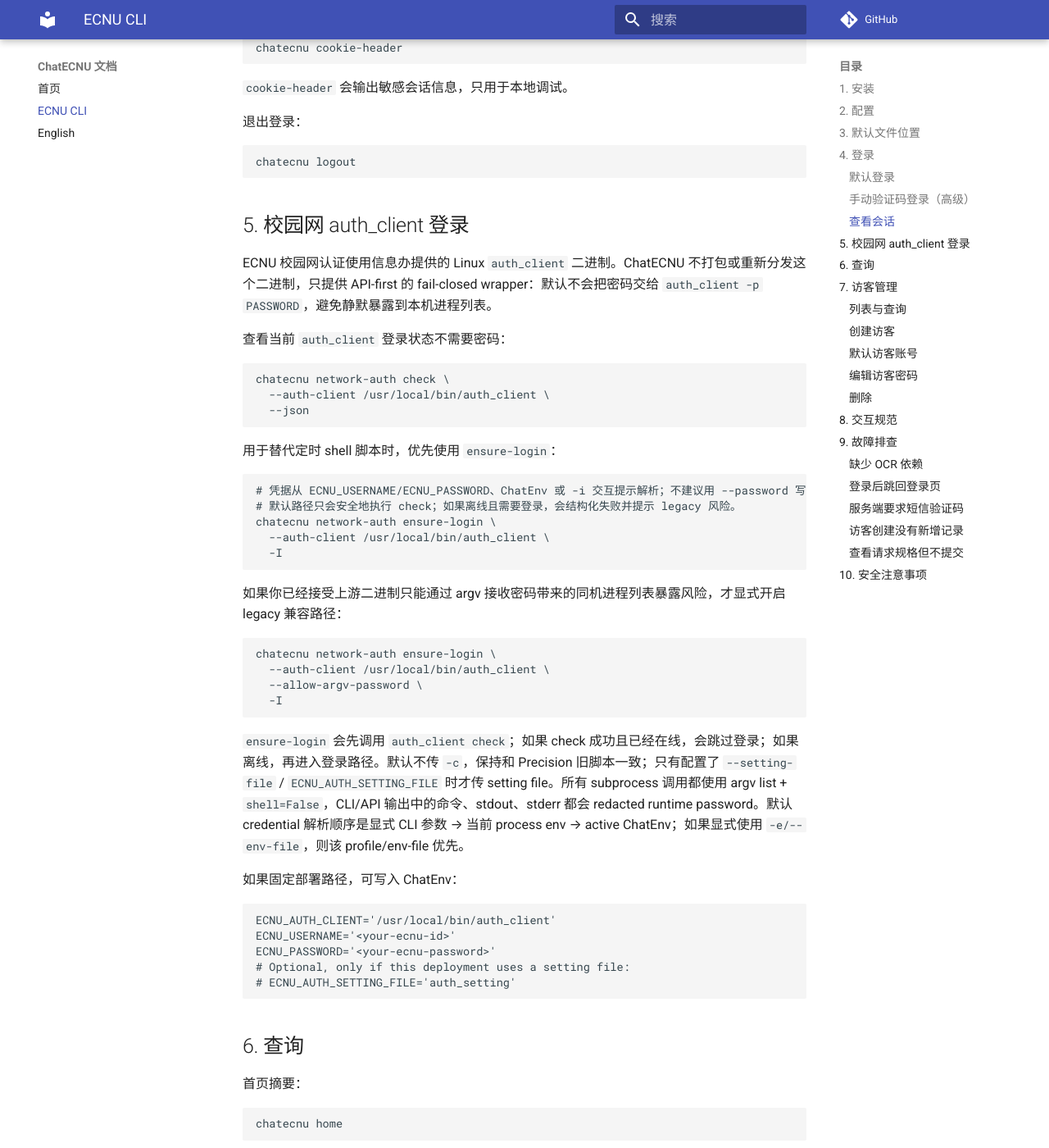
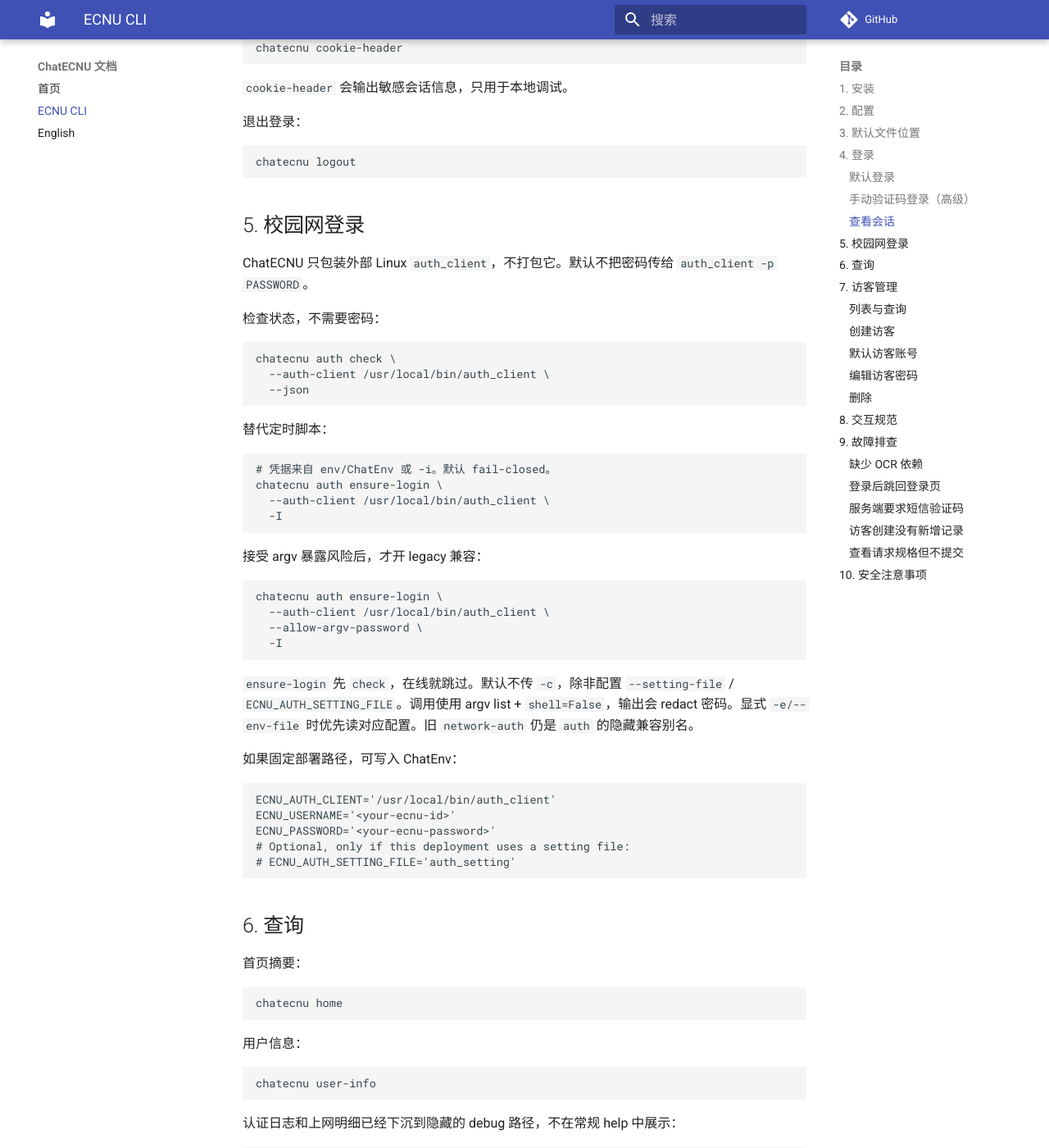
Before and after one commit to ChatArch/ChatECNU, an MkDocs documentation site: the page built from docs/ecnu.md, in a window 1280 px wide and 1400 px high, scrolled down 2930 px. Shown: the whole window at 82% size. Built offline with MkDocs 1.6.1 and Material for MkDocs 9.7.7, drawn with Linux system fonts in a browser that asks for light colours; comment, search, counter and statistics services are not loaded.

Commit message:
chore: shorten network auth CLI help

````diff
--- a/docs/ecnu.md
+++ b/docs/ecnu.md
@@ -157,38 +157,37 @@
 chatecnu logout
 ```
 
-## 5. 校园网 auth_client 登录
+## 5. 校园网登录
 
-ECNU 校园网认证使用信息办提供的 Linux `auth_client` 二进制。ChatECNU 不打包或重新分发这个二进制，只提供 API-first 的 fail-closed wrapper：默认不会把密码交给 `auth_client -p PASSWORD`，避免静默暴露到本机进程列表。
+ChatECNU 只包装外部 Linux `auth_client`，不打包它。默认不把密码传给 `auth_client -p PASSWORD`。
 
-查看当前 `auth_client` 登录状态不需要密码：
+检查状态，不需要密码：
 
 ```bash
-chatecnu network-auth check \
+chatecnu auth check \
   --auth-client /usr/local/bin/auth_client \
   --json
 ```
 
-用于替代定时 shell 脚本时，优先使用 `ensure-login`：
+替代定时脚本：
 
 ```bash
-# 凭据从 ECNU_USERNAME/ECNU_PASSWORD、ChatEnv 或 -i 交互提示解析；不建议用 --password 写进 shell 历史。
-# 默认路径只会安全地执行 check；如果离线且需要登录，会结构化失败并提示 legacy 风险。
-chatecnu network-auth ensure-login \
+# 凭据来自 env/ChatEnv 或 -i。默认 fail-closed。
+chatecnu auth ensure-login \
   --auth-client /usr/local/bin/auth_client \
   -I
 ```
 
-如果你已经接受上游二进制只能通过 argv 接收密码带来的同机进程列表暴露风险，才显式开启 legacy 兼容路径：
+接受 argv 暴露风险后，才开 legacy 兼容：
 
 ```bash
-chatecnu network-auth ensure-login \
+chatecnu auth ensure-login \
   --auth-client /usr/local/bin/auth_client \
   --allow-argv-password \
   -I
 ```
 
-`ensure-login` 会先调用 `auth_client check`；如果 check 成功且已经在线，会跳过登录；如果离线，再进入登录路径。默认不传 `-c`，保持和 Precision 旧脚本一致；只有配置了 `--setting-file` / `ECNU_AUTH_SETTING_FILE` 时才传 setting file。所有 subprocess 调用都使用 argv list + `shell=False`，CLI/API 输出中的命令、stdout、stderr 都会 redacted runtime password。默认 credential 解析顺序是显式 CLI 参数 → 当前 process env → active ChatEnv；如果显式使用 `-e/--env-file`，则该 profile/env-file 优先。
+`ensure-login` 先 `check`，在线就跳过。默认不传 `-c`，除非配置 `--setting-file` / `ECNU_AUTH_SETTING_FILE`。调用使用 argv list + `shell=False`，输出会 redact 密码。显式 `-e/--env-file` 时优先读对应配置。旧 `network-auth` 仍是 `auth` 的隐藏兼容别名。
 
 如果固定部署路径，可写入 ChatEnv：
 
````
Also changed, not shown: CHANGELOG.md (+6 -0 lines), README.en.md (+7 -8 lines), README.md (+8 -9 lines), docs/index.md (+1 -1 lines), 4 other files.
